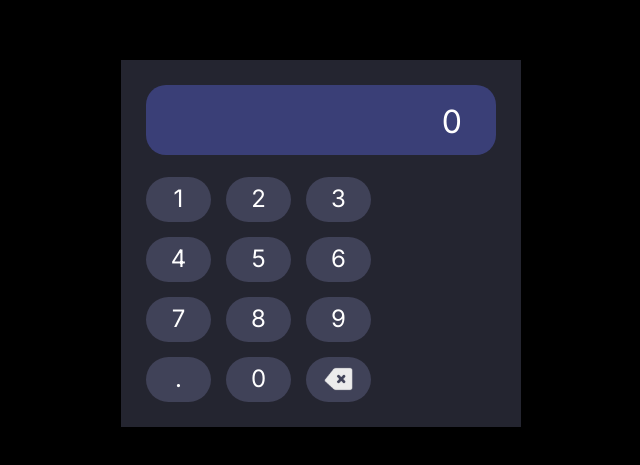
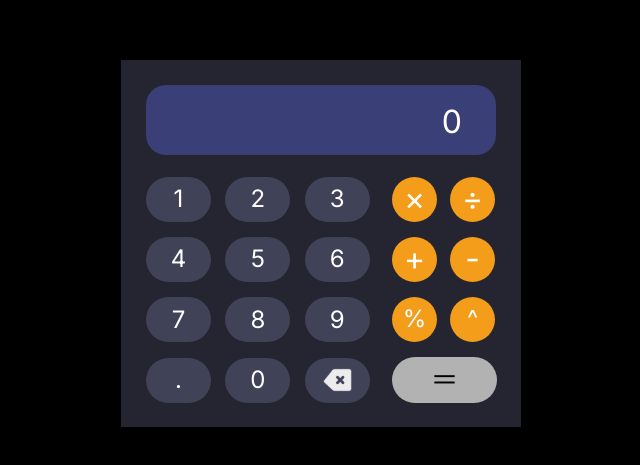
Before and after one commit to ohy9205/calculator, a React (Vite) app: page / in a window 1280 px wide. Shown: the part 157-622 px from the top of the page, without its empty margins (319-959 px from the left). Built offline with nearby package versions, Linux system fonts and the light colour scheme.

Commit message:
연산자 키패드 ui 구현

```diff
--- a/src/App.tsx
+++ b/src/App.tsx
@@ -1,5 +1,6 @@
 import "./App.css";
 import NumberButton from "./NumberButton";
+import OperatorButton from "./OperatorButton";
 import cancle from "./assets/cancle.svg";
 
 function App() {
@@ -8,7 +9,7 @@ function App() {
       <div className="bg-[#3A3F77] h-[70px] pt-[18px] pr-[16px] text-right rounded-[20px]">
         <span className="text-[32px] leading-[38.73px]">0 &nbsp;</span>
       </div>
-      <div className="flex gap-[23px] mt-[22px] ">
+      <div className="flex gap-[23px] mt-[22px]">
         <div className="grid grid-cols-3 gap-[15px]">
           {[1, 2, 3, 4, 5, 6, 7, 8, 9, `.`, 0, ,].map((it, idx) => (
             <NumberButton key={idx} content={it} className="text-[24px]" />
@@ -23,6 +24,17 @@ function App() {
             }
           />
         </div>
+        <div className="grid grid-cols-2 gap-x-[12px] gap-y-[15px]">
+          {["×", "÷", "+", "-"].map((it) => (
+            <OperatorButton content={it} className="text-[32px]" />
+          ))}
+          {["%", "^"].map((it) => (
+            <OperatorButton content={it} className="text-[24px]" />
+          ))}
+          <button className="col-span-2 bg-[#B2B2B2] w-[104.83px] h-[46.8px] rounded-[100px] text-black text-[28px]">
+            ＝
+          </button>
+        </div>
       </div>
     </div>
   );
--- a/src/OperatorButton.tsx
+++ b/src/OperatorButton.tsx
@@ -6,7 +6,7 @@ type Props = {
 function OperatorButton({ content, className }: Props) {
   return (
     <button
-      className={`bg-[#F49D1A] w-[45px] h-[45px] rounded-full
+      className={`flex justify-center items-center bg-[#F49D1A] w-[45px] h-[45px] rounded-full
        ${className}`}>
       {content}
     </button>
```
